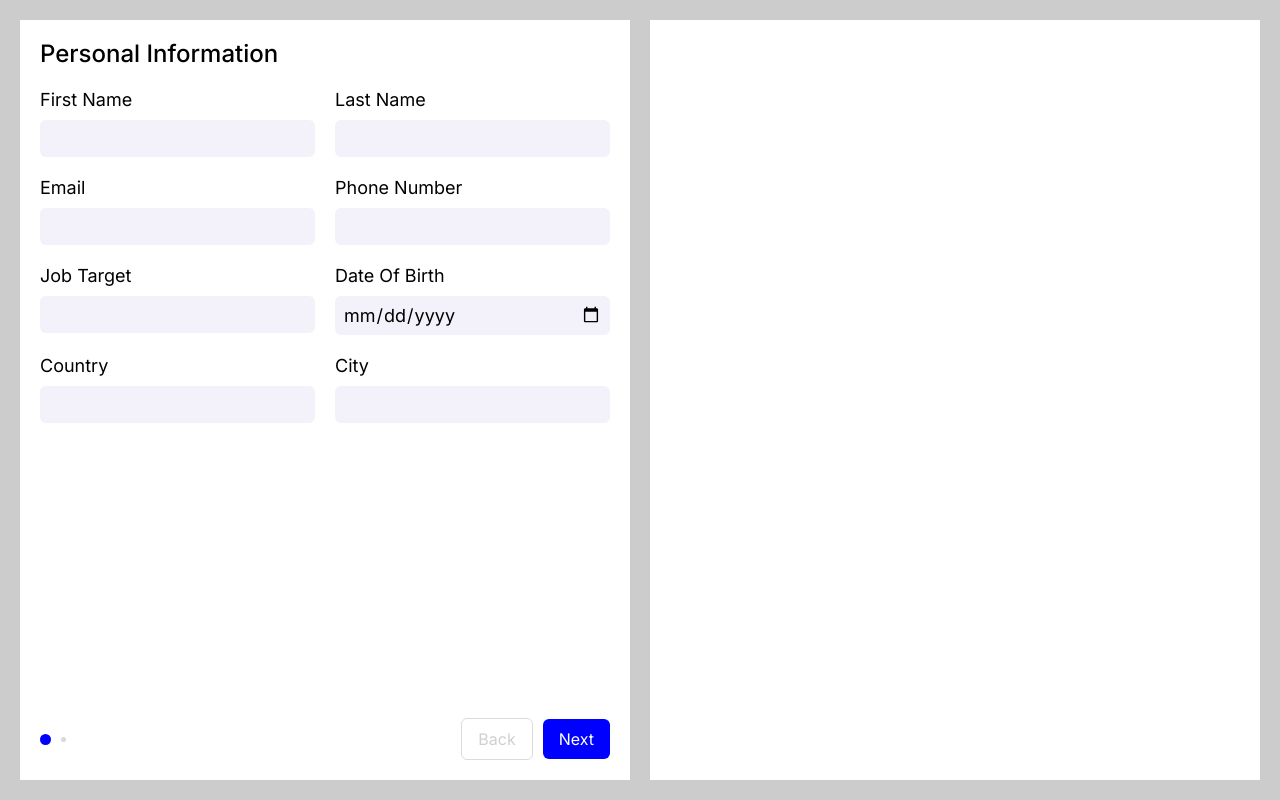
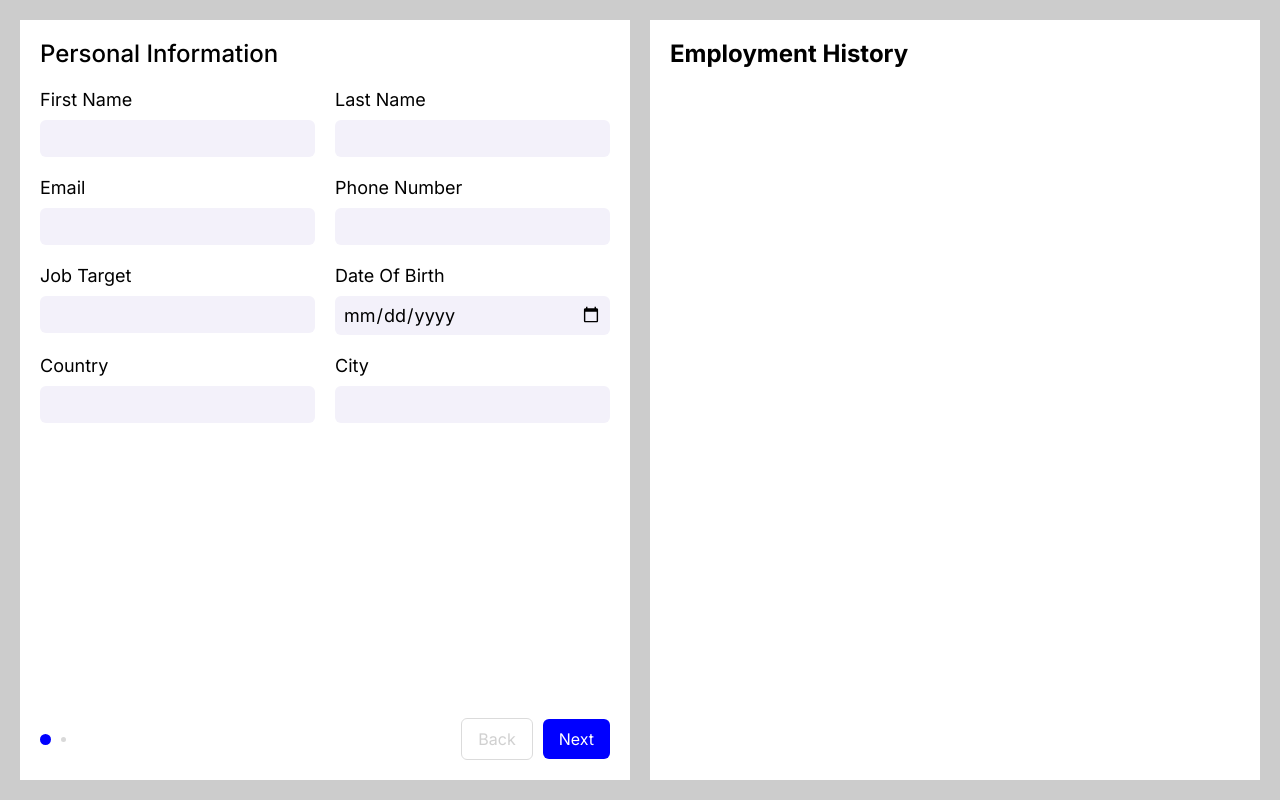
Before and after one commit to danyapac3/cv-builder, a React (Vite) app: page / in a window 1280 px wide. Built offline with nearby package versions, Linux system fonts and the light colour scheme.

Commit message:
Extract preview sections into different components

```diff
--- a/src/components/preview.jsx
+++ b/src/components/preview.jsx
@@ -1,6 +1,6 @@
 import "../styles/preview.css";
 
-function Preview({ data }) {
+function PersonalDataSection({ personalData }) {
   const {
     firstName,
     lastName,
@@ -10,16 +10,16 @@ function Preview({ data }) {
     email,
     jobTarget,
     dateOfBirth,
-  } = data.personal;
+  } = personalData;
 
   const fullname = (firstName + " " + lastName).trim();
   const location = [city, country].filter((str) => !!str).join(", ");
   const [yearOfBirth, monthOfBirth, dayOfBirth] = dateOfBirth.split("-");
 
   return (
-    <div className="preview">
-      <div className="preview__personal-info">
-        {!!fullname && <h1 className="preview__fullname">{fullname}</h1>}
+    <div>
+      <div className="preview__section">
+        {!!fullname && <h2 className="preview__section-header">{fullname}</h2>}
         {!!jobTarget && <div className="preview__job-target">{jobTarget}</div>}
         {!!location && <div className="preview__location">{location}</div>}
         {!!dateOfBirth && (
@@ -34,11 +34,25 @@ function Preview({ data }) {
         )}
         {!!email && <div className="preview__email">{email}</div>}
       </div>
-      <div className="preview__employment-history">
-        {data.employment.map((job) => {
-          <div className="preview__job"></div>;
-        })}
-      </div>
+    </div>
+  );
+}
+
+function EmploymentHistorySection({ jobs }) {
+  return (
+    <section className="preview__section">
+      <h2 className="preview__section-header">Employment History</h2>
+    </section>
+  );
+}
+
+function Preview({ data }) {
+  return (
+    <div className="preview">
+      <PersonalDataSection personalData={data.personal} />
+      {data.employment.length > 0 && (
+        <EmploymentHistorySection jobs={data.employment} />
+      )}
     </div>
   );
 }
```
